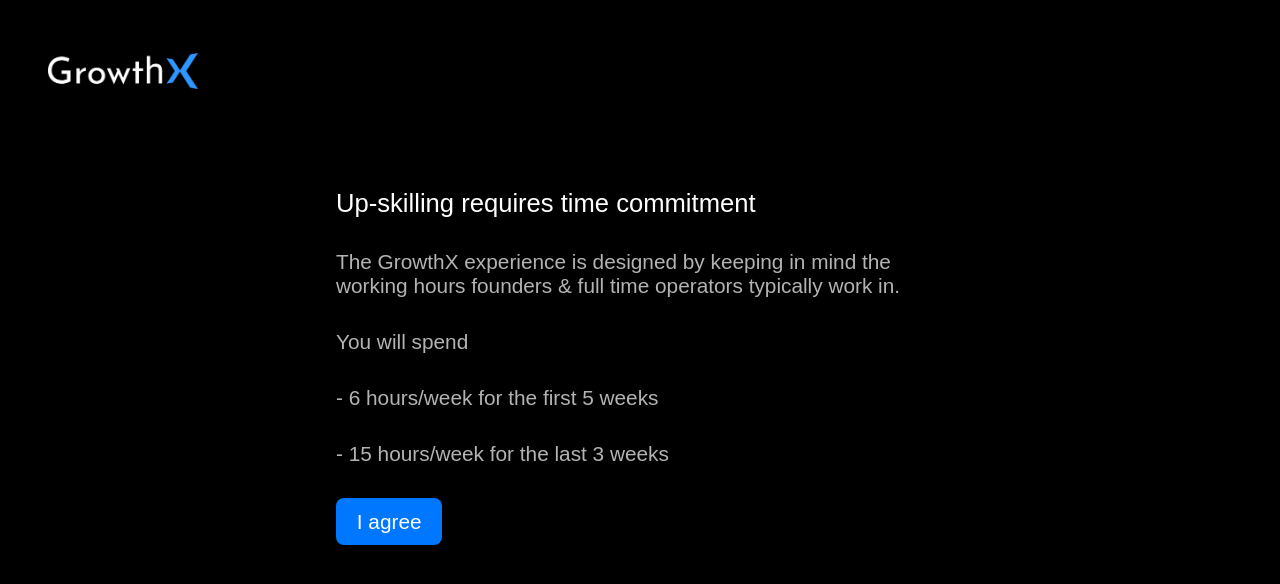
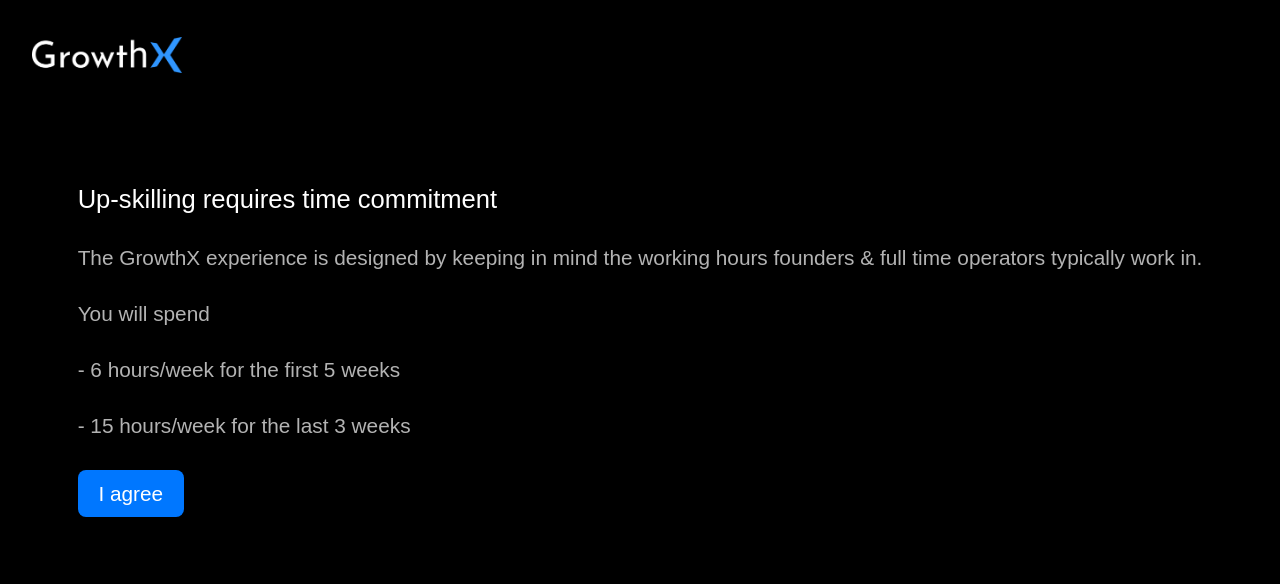
Before and after one commit to adi5233/growthx-userform, a React (Create React App) app: page / in a window 1280 px wide. Shown: the top 584 px of the page. Built offline with nearby package versions, Linux system fonts and the light colour scheme.

Commit message:
fix multiple css issues

```diff
--- a/src/App.js
+++ b/src/App.js
@@ -16,15 +16,10 @@
   formContainer: {
     display: "flex",
     justifyContent: "center",
-    flex: 1,
+    alignItems: "center",
   },
   formWrapper: {
-    margin: "40px 20px", // Adjust spacing as needed
-    width: "90vw",
-    [theme.breakpoints.up("md")]: {
-      width: "50vw",
-      margin: "20px 10px", // Adjust spacing as needed
-    },
+    margin: "3rem 2rem",
   },
 }));
 
--- a/src/components/Header.js
+++ b/src/components/Header.js
@@ -6,7 +6,7 @@
     width: "100%",
     display: "flex",
     alignItems: "center",
-    padding: "3rem",
+    padding: "2rem",
   },
   logo: {
     width: "150px",
```
